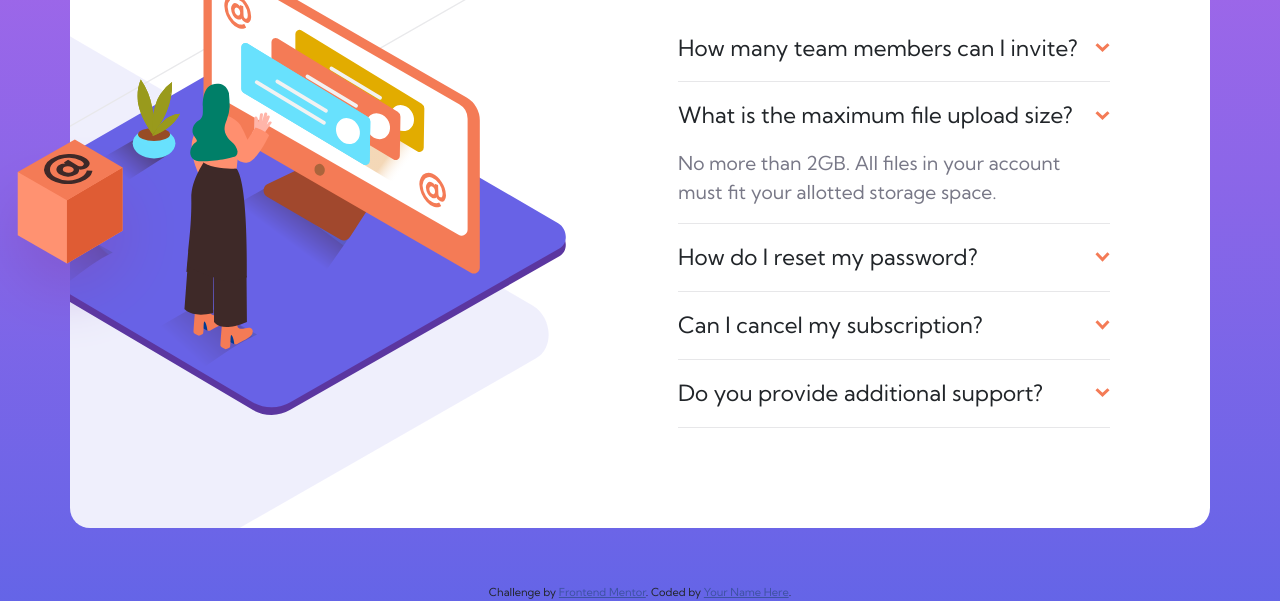
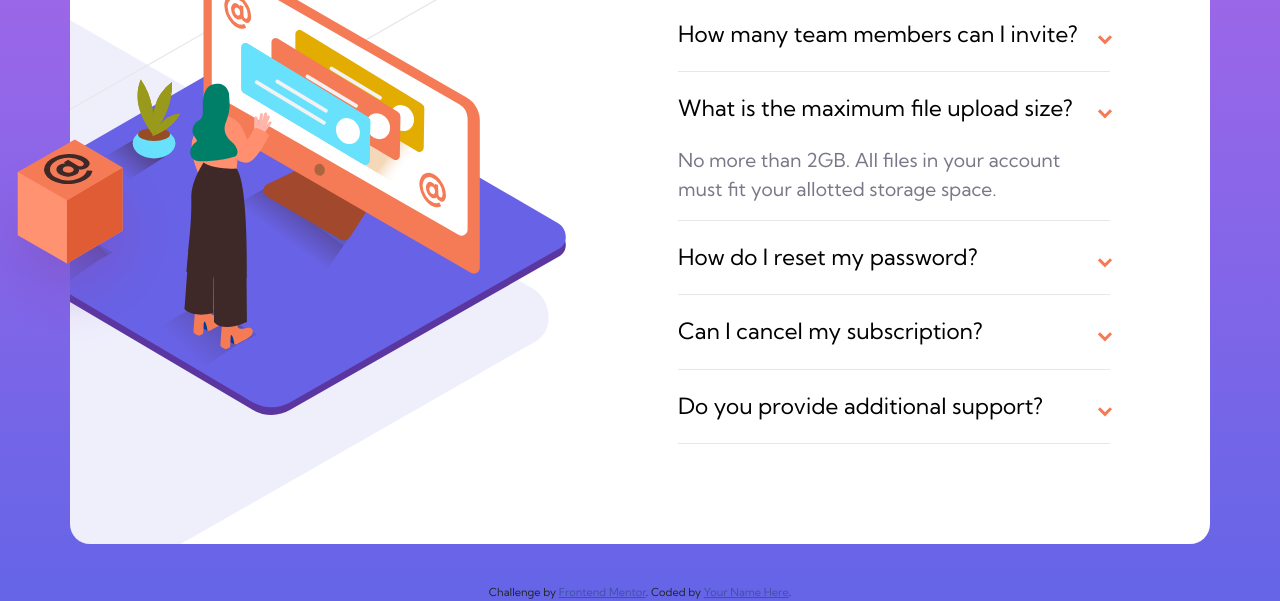
Before and after one commit to sn-tin/faq-accordion-card-main, a website built with Parcel: page src/index.html in a window 1280 px wide. Shown: the part 216-817 px from the top of the page. Built offline with nearby package versions, Linux system fonts and the light colour scheme.

Commit message:
Change div title-questions to button then add CSS attributes

```diff
--- a/src/index.html
+++ b/src/index.html
@@ -45,41 +45,26 @@
         <h1 class="faq-heading">FAQ</h1>
         <div class="faqs d-flex flex-column">
           <div class="faq-1">
-            <div class="d-flex flex-row title-questions">
-              <h2 class="questions">How many team members can I invite?</h2>
-              <img class="arrow-down" src="./images/icon-arrow-down.svg" alt="Arrow down icon to click for toggling answers">
-            </div>
-            <p class="answer-1">You can invite up to 2 additional users on the Free plan. There is no limit on
+            <button class="title-questions">How many team members can I invite?</button>
+            <p class="answer-1 answers">You can invite up to 2 additional users on the Free plan. There is no limit on
               team members for the Premium plan.</p>
           </div>
           <div class="faq-2">
-            <div class="d-flex flex-row title-questions">
-              <h2 class="questions">What is the maximum file upload size?</h2>
-              <img class="arrow-down" src="./images/icon-arrow-down.svg" alt="Arrow down icon to click for toggling answers">
-            </div>
-            <p class="answer-2">No more than 2GB. All files in your account must fit your allotted storage space.</p>
+            <button class="title-questions">What is the maximum file upload size?</button>
+            <p class="answer-2 answers">No more than 2GB. All files in your account must fit your allotted storage space.</p>
           </div>
           <div class="faq-3">
-            <div class="d-flex flex-row title-questions">
-              <h2 class="questions">How do I reset my password?</h2>
-              <img class="arrow-down" src="./images/icon-arrow-down.svg" alt="Arrow down icon to click for toggling answers">
-            </div>
-            <p class="answer-3">Click “Forgot password” from the login page or “Change password” from your profile page.
+            <button class="title-questions">How do I reset my password?</button>
+            <p class="answer-3 answers">Click “Forgot password” from the login page or “Change password” from your profile page.
               A reset link will be emailed to you.</p>
           </div>
           <div class="faq-4">
-            <div class="d-flex flex-row title-questions">
-              <h2 class="questions">Can I cancel my subscription?</h2>
-              <img class="arrow-down" src="./images/icon-arrow-down.svg" alt="Arrow down icon to click for toggling answers">
-            </div>
-            <p class="answer-4">Yes! Send us a message and we’ll process your request no questions asked.</p>
+            <button class="title-questions">Can I cancel my subscription?</button>
+            <p class="answer-4 answers">Yes! Send us a message and we’ll process your request no questions asked.</p>
           </div>
           <div class="faq-5">
-            <div class="d-flex flex-row title-questions">
-              <h2 class="questions">Do you provide additional support?</h2>
-              <img class="arrow-down" src="./images/icon-arrow-down.svg" alt="Arrow down icon to click for toggling answers">
-            </div>
-            <p class="answer-5">Chat and email support is available 24/7. Phone lines are open during normal business hours.</p>
+            <button class="title-questions">Do you provide additional support?</button>
+            <p class="answer-5 answers">Chat and email support is available 24/7. Phone lines are open during normal business hours.</p>
           </div>
         </div>
       </div>
--- a/src/index.js
+++ b/src/index.js
@@ -1 +1,22 @@
-let questionsArrow = document.querySelectorAll(".faqs")
+// let faq1 = document.querySelector("faq-1");
+// let faq2 = document.querySelector("faq-2");
+// let faq3 = document.querySelector("faq-3");
+// let faq4 = document.querySelector("faq-4");
+// let faq5 = document.querySelector("faq-5");
+// let questionsArrow = [faq1, faq2, faq3, faq4, faq5];
+
+const clickTitleQuestions = document.querySelectorAll(".title-questions");
+const questionsArrow = document.querySelectorAll(".arrow-down");
+
+for(let i = 0; i <= clickTitleQuestions.length; i++){
+    clickTitleQuestions[i].addEventListener("click", function(){
+        questionsArrow.classList.toggle("arrow-clicked");
+    })
+
+    var panel = this.nextElementSibling;
+    if (panel.style.display === "block") {
+      panel.style.display = "none";
+    } else {
+      panel.style.display = "block";
+    }
+}
--- a/src/scss/_faqs-only.scss
+++ b/src/scss/_faqs-only.scss
@@ -8,14 +8,25 @@
 }
 
 .title-questions {
-    justify-content: space-between;
-    align-items: center;
+    width: 100%;
+    font-size: $questions-size;
+    border: 0;
+    background-color: transparent;
+    text-align: left;
     margin-bottom: 20px;
+    cursor: pointer;
+}
+
+.title-questions::after {
+    content: url("../images/icon-arrow-down.svg");
+    float: right;
+    transform: scale(1.5);
 }
 
 .arrow-down {
     width: 15px;
     cursor: pointer;
+    transition: all 0.2s ease-in;
 }
 
 .questions:hover {
```
Also changed, not shown: dist/index.html, dist/index.js, 6 other files.
